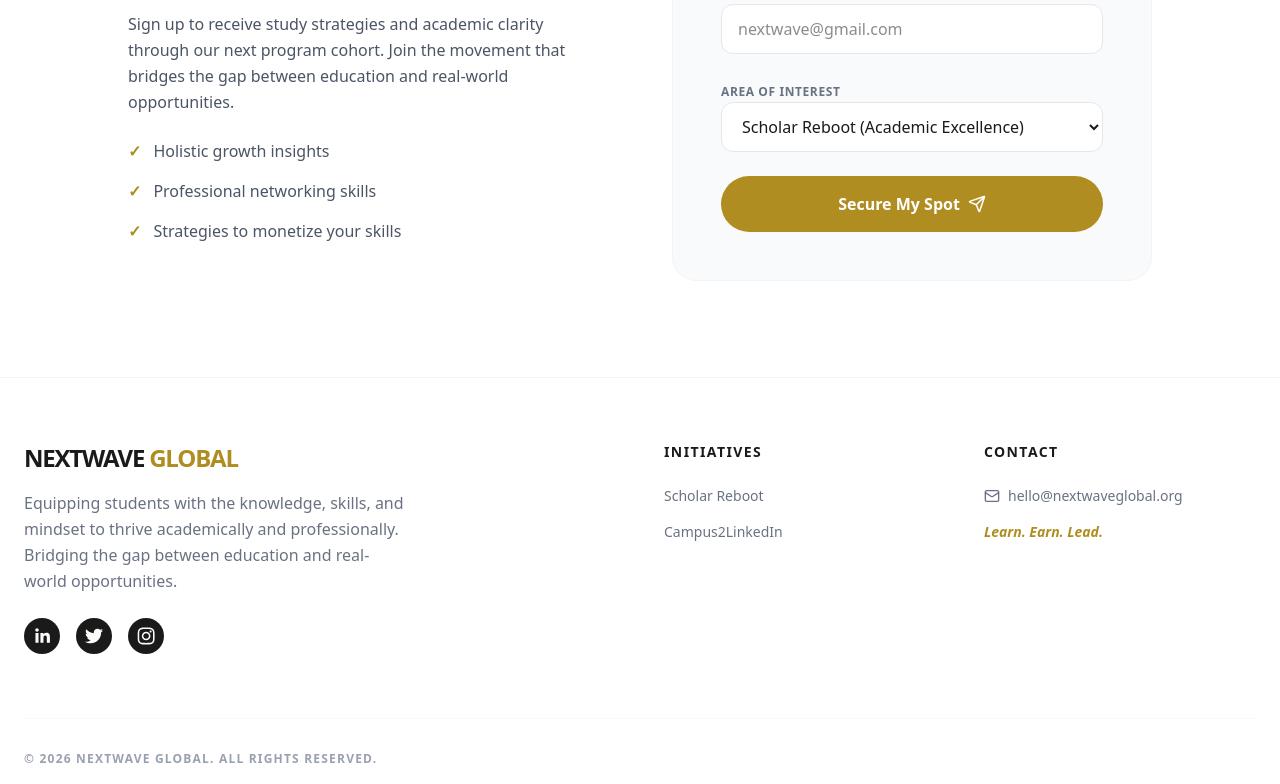
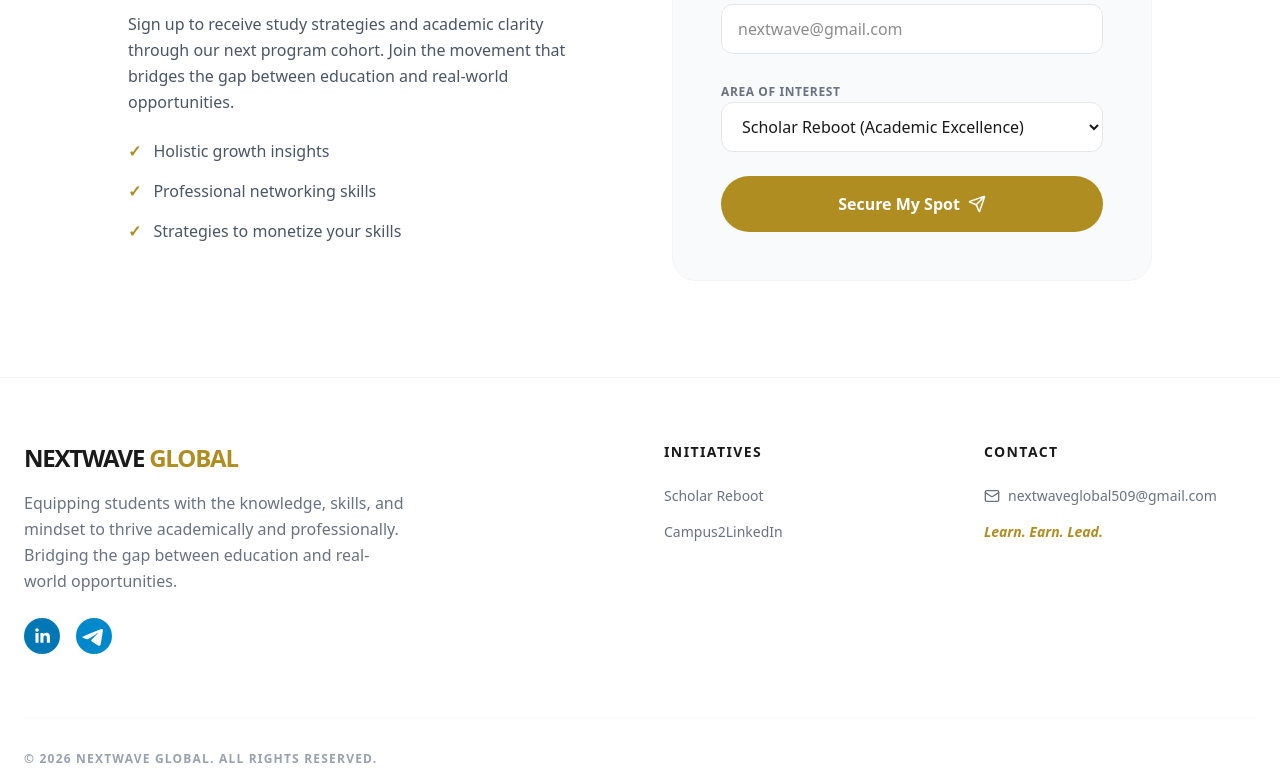
Before and after one commit to georgegoodluck/nextwave, a Next.js app: page / in a window 1280 px wide. Shown: the part 2013-2797 px from the top of the page. Built offline with nearby package versions, Linux system fonts and the light colour scheme.

Commit message:
feat: update registration form handler

```diff
--- a/components/layout/Footer.tsx
+++ b/components/layout/Footer.tsx
@@ -32,26 +32,17 @@ export default function Footer() {
             <div className="flex gap-4">
               <SocialIcon
                 url="https://linkedin.com/company/nextwave-global"
-                bgColor="#1a1a1a"
-                fgColor="#fdfbf7"
+                bgColor="#0077B5"
+                fgColor="#FFFFFF"
                 style={{ height: 36, width: 36 }}
                 className="hover:opacity-80 transition-opacity"
                 target="_blank"
                 rel="noopener noreferrer"
               />
               <SocialIcon
-                url="https://twitter.com/nextwaveglobal"
-                bgColor="#1a1a1a"
-                fgColor="#fdfbf7"
-                style={{ height: 36, width: 36 }}
-                className="hover:opacity-80 transition-opacity"
-                target="_blank"
-                rel="noopener noreferrer"
-              />
-              <SocialIcon
-                url="https://instagram.com/nextwaveglobal"
-                bgColor="#1a1a1a"
-                fgColor="#fdfbf7"
+                url="https://telegram.com/nextwaveglobal"
+                bgColor="#0088CC"
+                fgColor="#FFFFFF"
                 style={{ height: 36, width: 36 }}
                 className="hover:opacity-80 transition-opacity"
                 target="_blank"
@@ -82,8 +73,7 @@ export default function Footer() {
                   Campus2LinkedIn
                 </button>
               </li>
-              <li>
-              </li>
+              <li></li>
             </ul>
           </div>
 
@@ -96,10 +86,10 @@ export default function Footer() {
               <li className="flex items-center gap-2">
                 <Mail size={16} />
                 <a
-                  href="mailto:hello@nextwaveglobal.org"
+                  href="mailto:nextwaveglobal509@gmail.com"
                   className="hover:text-(--nw-gold) transition"
                 >
-                  hello@nextwaveglobal.org
+                  nextwaveglobal509@gmail.com
                 </a>
               </li>
               <li className="text-(--nw-gold) font-bold italic">
--- a/components/layout/Navbar.tsx
+++ b/components/layout/Navbar.tsx
@@ -12,16 +12,17 @@ export default function Navbar() {
   };
 
   return (
-    <nav className="sticky top-0 z-50 w-full bg-(--nw-cream)/80 backdrop-blur-md border-b border-gray-100">
+    <nav className="sticky top-0 z-50 w-full bg-[#FDF7E7] backdrop-blur-md border-b border-gray-100">
       <div className="max-w-7xl mx-auto px-6 h-20 flex items-center justify-between">
         {/* Brand Identity */}
         <Link href="/" className="flex items-center gap-2">
           <Image
-            src="/header_logo.png"
+            src="/logo.png"
             alt="Nextwave Global Logo"
-            width={32}
-            height={32}
-            className="rounded-sm transform rotate-12 shadow-md"
+            width={62}
+            height={62}
+            className="rounded-sm"
+            style={{ width: "auto", height: "auto" }}
             priority
           />
           <span className="text-xl font-bold tracking-tighter text-(--nw-charcoal)">
--- a/components/sections/Registration.tsx
+++ b/components/sections/Registration.tsx
@@ -28,25 +28,29 @@ export default function RegistrationForm() {
     setError("");
 
     try {
-      // Send data to your API route
-      const response = await fetch("/api/register", {
-        method: "POST",
-        headers: {
-          "Content-Type": "application/json",
+      // Send to FormSubmit.co (free email service)
+      const response = await fetch(
+        "https://formsubmit.co/ajax/nextwaveglobal509@gmail.com",
+        {
+          method: "POST",
+          headers: {
+            "Content-Type": "application/json",
+            Accept: "application/json",
+          },
+          body: JSON.stringify({
+            name: formData.fullName,
+            email: formData.email,
+            interest: formData.interest,
+            _subject: `New Scholar Reboot Registration from ${formData.fullName}`,
+            _template: "table",
+            _captcha: "false",
+          }),
         },
-        body: JSON.stringify(formData),
-      });
+      );
 
-      const data = await response.json();
+      if (!response.ok) throw new Error("Submission failed");
 
-      if (!response.ok) {
-        throw new Error(data.message || "Registration failed");
-      }
-
-      // Success!
       setSubmitted(true);
-
-      // Optional: Clear form data
       setFormData({
         fullName: "",
         email: "",
@@ -66,7 +70,6 @@ export default function RegistrationForm() {
       ...formData,
       [e.target.name]: e.target.value,
     });
-    // Clear error when user starts typing
     if (error) setError("");
   };
 
@@ -145,7 +148,7 @@ export default function RegistrationForm() {
               onChange={handleChange}
               disabled={isLoading}
               className="w-full bg-white border border-gray-200 rounded-xl px-4 py-3 focus:ring-2 focus:ring-(--nw-gold) outline-none transition disabled:opacity-50"
-              placeholder="George Goodluck"
+              placeholder="Akinwole Samson"
             />
           </div>
 
```
Also changed, not shown: public/logo.png.
